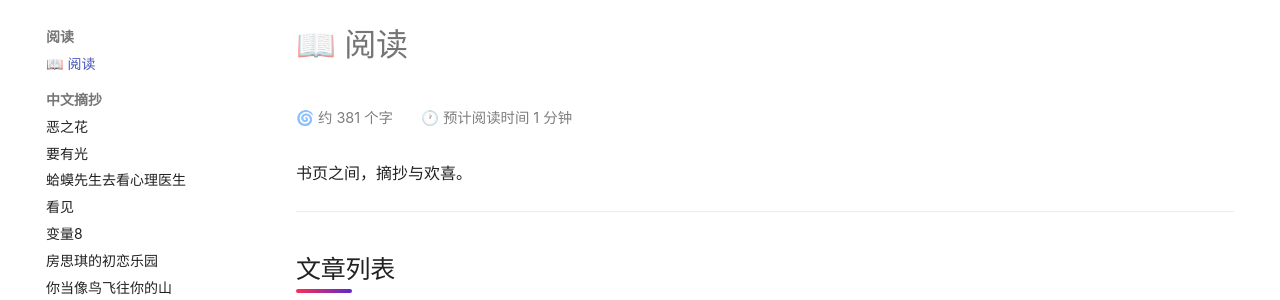
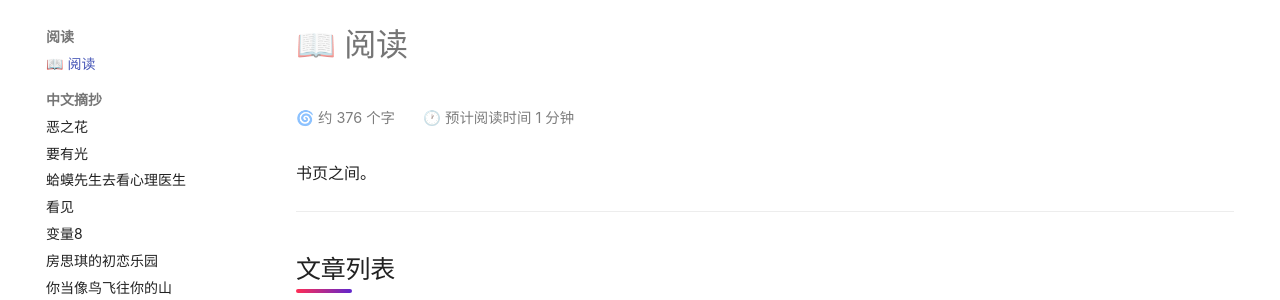
Before and after one commit to aNewfolder/aNewfolder.github.io, an MkDocs documentation site: the page built from docs/reading/index.md, in a window 1280 px wide. Shown: the part 123-423 px from the top of the page. Built offline with MkDocs 1.6.1 and Material for MkDocs 9.7.7, drawn with Linux system fonts in a browser that asks for light colours; comment, search, counter and statistics services are not loaded.

Commit message:
内容微调：阅读与拓展学习栏目页文案

```diff
--- a/docs/reading/index.md
+++ b/docs/reading/index.md
@@ -5,7 +5,7 @@ hide:
 
 # 📖 阅读
 
-书页之间，摘抄与欢喜。
+书页之间。
 
 ---
 
```
Also changed, not shown: docs/tech/index.md (+0 -2 lines).
